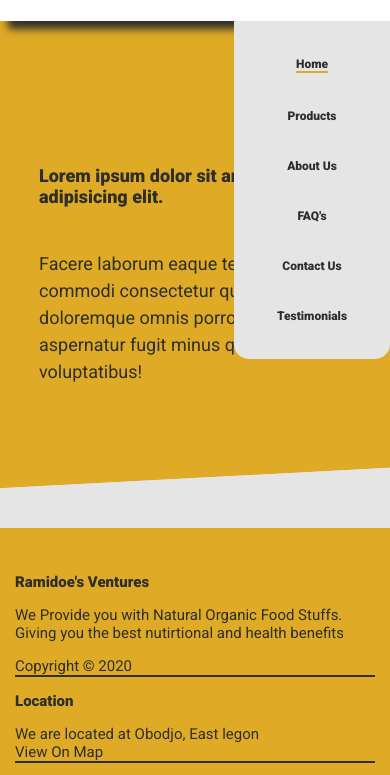
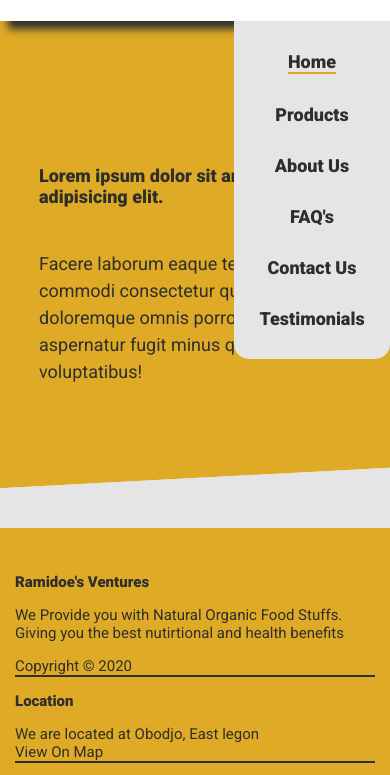
Before and after one commit to zark28/ramortey-ventures, a plain HTML site: page index.html in a window 390 px wide. Both pictures are taken after a click on the element 342 px from the left and 42 px from the top of the page. Shown: the part 63-838 px from the top of the page. Drawn offline with Linux system fonts and the light colour scheme.

Commit message:
mobile menu

```diff
--- a/css/header.css
+++ b/css/header.css
@@ -128,7 +128,7 @@ nav {
 
   .nav-links li {
     opacity: 0;
-    font-size: 0.8rem;
+    font-size: 1.2rem;
   }
 
   .burger {
```
